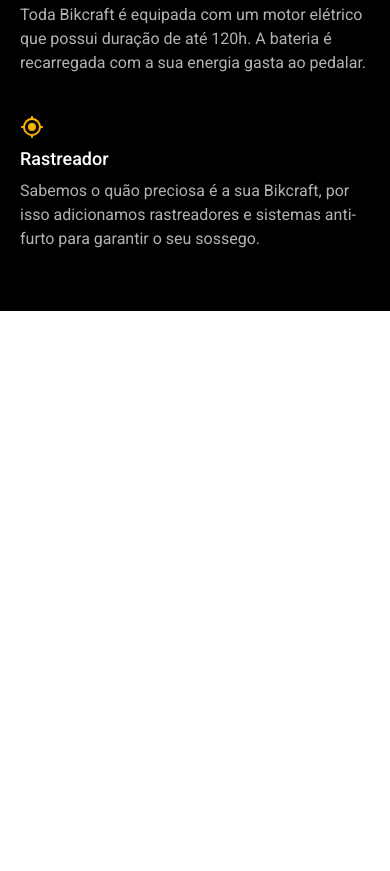
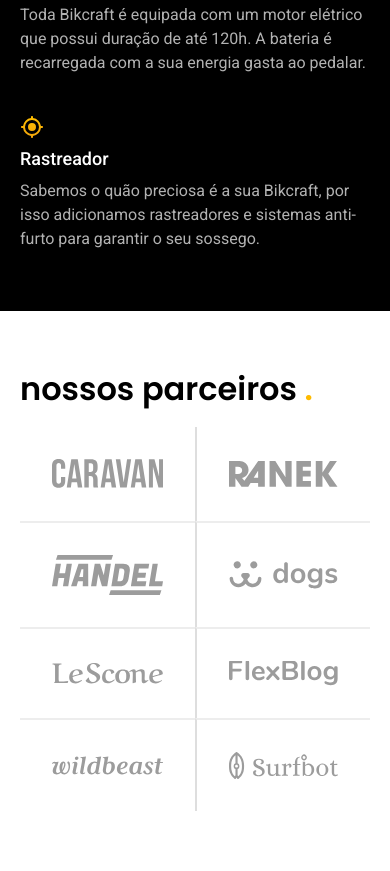
Before and after one commit to thurmacedo/bikcraft, a plain HTML site: page index.html in a window 390 px wide. Shown: the part 1942-2813 px from the top of the page. Before the commit the page ends 2253 px from the top, so only its background shows below. Drawn offline with Linux system fonts and the light colour scheme.

Commit message:
parceiros

```diff
--- /dev/null
+++ b/css/home/parceiros.css
@@ -0,0 +1,58 @@
+.parceiros {
+  padding-top: 60px;
+  padding-bottom: 120px;
+}
+
+.parceiros h2 {
+  margin-bottom: 60px;
+}
+
+.parceiros ul {
+  padding: 0 20px;
+  max-width: 1400px;
+  display: grid;
+  grid-template-columns: repeat(4, 1fr);
+  margin: 0 auto;
+}
+
+.parceiros li {
+  display: flex;
+  padding: 32px;
+  border-left: 2px solid var(--c3);
+}
+
+.parceiros li:nth-child(5),
+.parceiros li:first-child {
+  border-left: none;
+}
+
+.parceiros li:nth-child(n + 5) {
+  border-top: 2px solid var(--c2);
+}
+
+.parceiros img {
+  margin: auto;
+}
+
+@media (max-width: 800px) {
+  .parceiros {
+    padding-bottom: 60px;
+  }
+
+  .parceiros h2 {
+    margin-bottom: 20px;
+  }
+
+  .parceiros ul {
+    grid-template-columns: repeat(2, 1fr);
+  }
+
+  .parceiros li:nth-child(n + 3) {
+    border-top: 2px solid var(--c2);
+  }
+
+  .parceiros li:nth-child(odd),
+  .parceiros li:first-child {
+    border-left: none;
+  }
+}
--- a/css/style.css
+++ b/css/style.css
@@ -9,6 +9,7 @@
 /* home */
 @import "./home/introducao.css";
 @import "./home/tecnologia.css";
+@import "./home/parceiros.css";
 
 /* bicicletas */
 @import "./bicicletas/bikelist.css";
--- a/index.html
+++ b/index.html
@@ -97,10 +97,24 @@
       <div class="tec-img">
         <img src="img/fotos/tecnologia.jpg" alt="">
       </div>
+    </div>
+  </article>
 
-    </div>
+  <section class="parceiros" area-label="Nossos Parceiros">
+    <h2 class="container font-1-xxl">nossos parceiros <span class="p1">.</span></h2>
 
-  </article>
+    <ul>
+      <li><img src="img/parceiros/caravan.svg" alt="caravan"></li>
+      <li><img src="img/parceiros/ranek.svg" alt="ranek.svg"></li>
+      <li><img src="img/parceiros/handel.svg" alt="handel"></li>
+      <li><img src="img/parceiros/dogs.svg" alt="dogs"></li>
+      <li><img src="img/parceiros/lescone.svg" alt="lescone.svg"></li>
+      <li><img src="img/parceiros/flexblog.svg" alt="flexblog"></li>
+      <li><img src="img/parceiros/wildbeast.svg" alt="wildbeast.svg"></li>
+      <li><img src="img/parceiros/surfbot.svg" alt="surfbot.svg"></li>
+    </ul>
+  </section>
+
 </body>
 
 </html>
```
